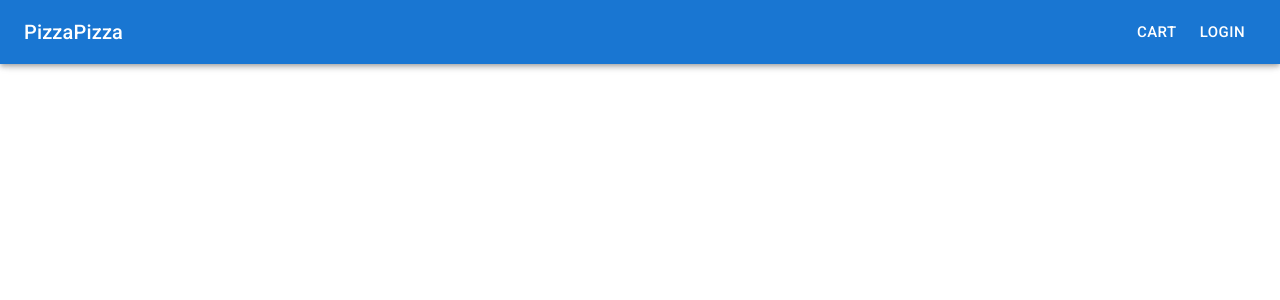
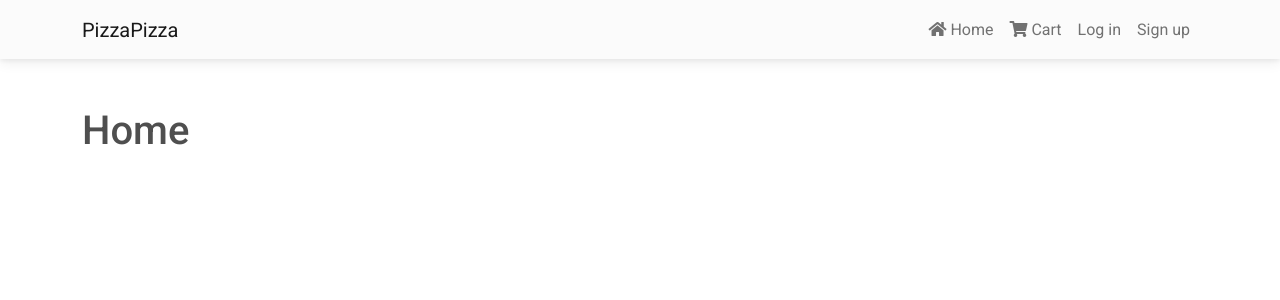
Before and after one commit to yusufshakeel/pizza-microservice-frontend, a React (Create React App) app: page / in a window 1280 px wide. Shown: the top 300 px of the page. Built offline with nearby package versions, Linux system fonts and the light colour scheme.

Commit message:
mdb ui, pages added

```diff
--- a/package.json
+++ b/package.json
@@ -3,14 +3,14 @@
   "version": "0.1.0",
   "private": true,
   "dependencies": {
-    "@emotion/react": "^11.4.1",
-    "@emotion/styled": "^11.3.0",
-    "@mui/material": "^5.0.1",
     "@testing-library/jest-dom": "^5.14.1",
     "@testing-library/react": "^11.2.7",
     "@testing-library/user-event": "^12.8.3",
+    "mdb-react-ui-kit": "^1.4.0",
     "react": "^17.0.2",
     "react-dom": "^17.0.2",
+    "react-router": "^5.2.1",
+    "react-router-dom": "^5.3.0",
     "react-scripts": "4.0.3",
     "web-vitals": "^1.1.2"
   },
--- a/public/index.html
+++ b/public/index.html
@@ -24,7 +24,7 @@
       work correctly both with client-side routing and a non-root public URL.
       Learn how to configure a non-root public URL by running `npm run build`.
     -->
-    <title>React App</title>
+    <title>PizzaPizza</title>
     <link href="https://use.fontawesome.com/releases/v5.15.1/css/all.css" rel="stylesheet" />
     <link href="https://fonts.googleapis.com/css?family=Roboto:300,400,500,700&display=swap" rel="stylesheet" />
   </head>
--- a/src/App.js
+++ b/src/App.js
@@ -1,7 +1,30 @@
+import { BrowserRouter as Router, Switch, Route } from 'react-router-dom';
 import NavigationBar from './components/NavigationBar';
+import LoginPage from './pages/LoginPage';
+import CartPage from './pages/CartPage';
+import SignupPage from './pages/SignupPage';
+import HomePage from './pages/HomePage';
 
 function App() {
-  return <NavigationBar />;
+  return (
+    <Router>
+      <NavigationBar />
+      <Switch>
+        <Route path="/cart">
+          <CartPage />
+        </Route>
+        <Route path="/login">
+          <LoginPage />
+        </Route>
+        <Route path="/signup">
+          <SignupPage />
+        </Route>
+        <Route path="/">
+          <HomePage />
+        </Route>
+      </Switch>
+    </Router>
+  );
 }
 
 export default App;
--- a/src/components/NavigationBar.js
+++ b/src/components/NavigationBar.js
@@ -1,22 +1,39 @@
-import * as React from 'react';
-import { AppBar, Toolbar, Typography, Button } from '@mui/material';
-import AppConstant from '../constants/app-constants';
+import {
+  MDBContainer,
+  MDBNavbar,
+  MDBNavbarBrand,
+  MDBIcon,
+  MDBNavbarNav,
+  MDBNavbarItem,
+  MDBNavbarLink
+} from 'mdb-react-ui-kit';
+import AppConstants from '../constants/app-constants';
 
 function NavigationBar() {
   return (
-    <AppBar position="fixed">
-      <Toolbar>
-        <Typography variant="h6" component="div" sx={{ flexGrow: 1 }}>
-          {AppConstant.APP_NAME}
-        </Typography>
-        <Button color="inherit" size="large">
-          Cart
-        </Button>
-        <Button color="inherit" size="large">
-          Login
-        </Button>
-      </Toolbar>
-    </AppBar>
+    <MDBNavbar expand="lg" light bgColor="light" sticky>
+      <MDBContainer>
+        <MDBNavbarBrand href="/">{AppConstants.APP_NAME}</MDBNavbarBrand>
+        <MDBNavbarNav className="d-flex w-auto">
+          <MDBNavbarItem>
+            <MDBNavbarLink href="/">
+              <MDBIcon icon="home" fas /> Home
+            </MDBNavbarLink>
+          </MDBNavbarItem>
+          <MDBNavbarItem>
+            <MDBNavbarLink href="/cart">
+              <MDBIcon icon="shopping-cart" fas /> Cart
+            </MDBNavbarLink>
+          </MDBNavbarItem>
+          <MDBNavbarItem>
+            <MDBNavbarLink href="/login">Log in</MDBNavbarLink>
+          </MDBNavbarItem>
+          <MDBNavbarItem>
+            <MDBNavbarLink href="/signup">Sign up</MDBNavbarLink>
+          </MDBNavbarItem>
+        </MDBNavbarNav>
+      </MDBContainer>
+    </MDBNavbar>
   );
 }
 
--- a/src/index.css
+++ b/src/index.css
@@ -1,4 +1,3 @@
 body {
-  margin: 0;
-  padding-top: 64px
+  margin: 0
 }
--- a/src/index.js
+++ b/src/index.js
@@ -1,6 +1,7 @@
 import React from 'react';
 import ReactDOM from 'react-dom';
 import './index.css';
+import 'mdb-react-ui-kit/dist/css/mdb.min.css';
 import App from './App';
 import reportWebVitals from './reportWebVitals';
 
--- /dev/null
+++ b/src/pages/CartPage.js
@@ -0,0 +1,11 @@
+import { MDBContainer } from 'mdb-react-ui-kit';
+
+function CartPage() {
+  return (
+    <MDBContainer className="mt-5">
+      <h1>Cart</h1>
+    </MDBContainer>
+  );
+}
+
+export default CartPage;
--- /dev/null
+++ b/src/pages/HomePage.js
@@ -0,0 +1,11 @@
+import { MDBContainer } from 'mdb-react-ui-kit';
+
+function HomePage() {
+  return (
+    <MDBContainer className="mt-5">
+      <h1>Home</h1>
+    </MDBContainer>
+  );
+}
+
+export default HomePage;
--- /dev/null
+++ b/src/pages/LoginPage.js
@@ -0,0 +1,11 @@
+import { MDBContainer } from 'mdb-react-ui-kit';
+
+function LoginPage() {
+  return (
+    <MDBContainer className="mt-5">
+      <h1>Log in</h1>
+    </MDBContainer>
+  );
+}
+
+export default LoginPage;
--- /dev/null
+++ b/src/pages/SignupPage.js
@@ -0,0 +1,11 @@
+import { MDBContainer } from 'mdb-react-ui-kit';
+
+function SignupPage() {
+  return (
+    <MDBContainer className="mt-5">
+      <h1>Sign up</h1>
+    </MDBContainer>
+  );
+}
+
+export default SignupPage;
```
Also changed, not shown: 2 other files (tests, documents, lock files or other folders).
